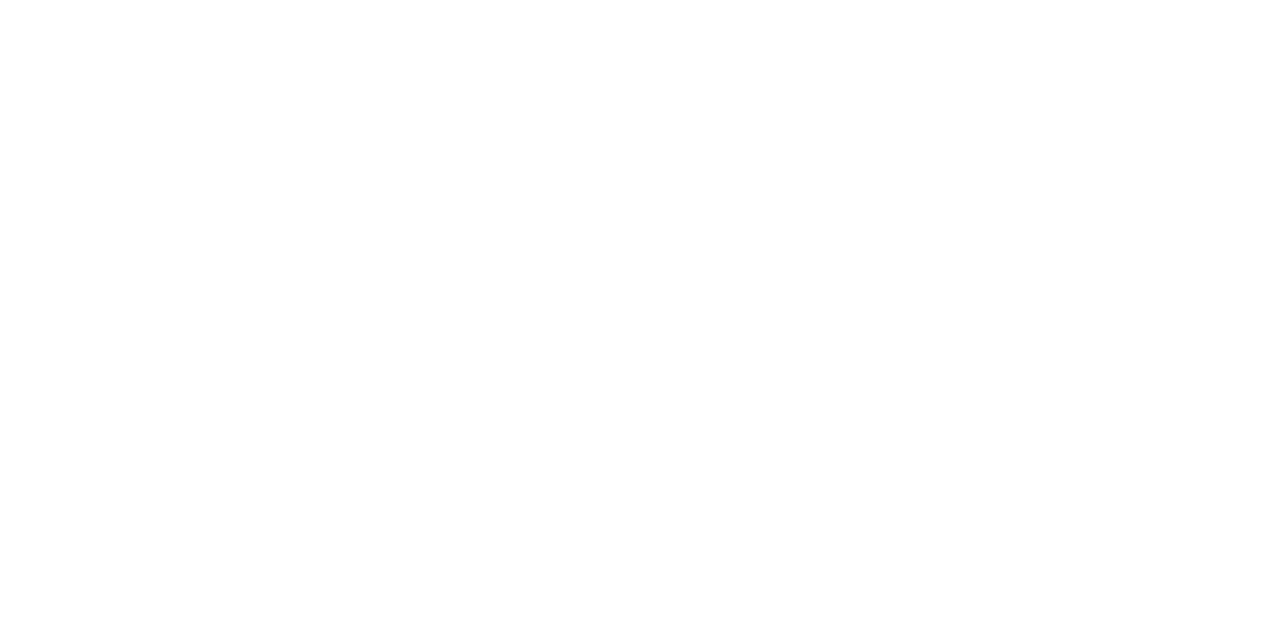
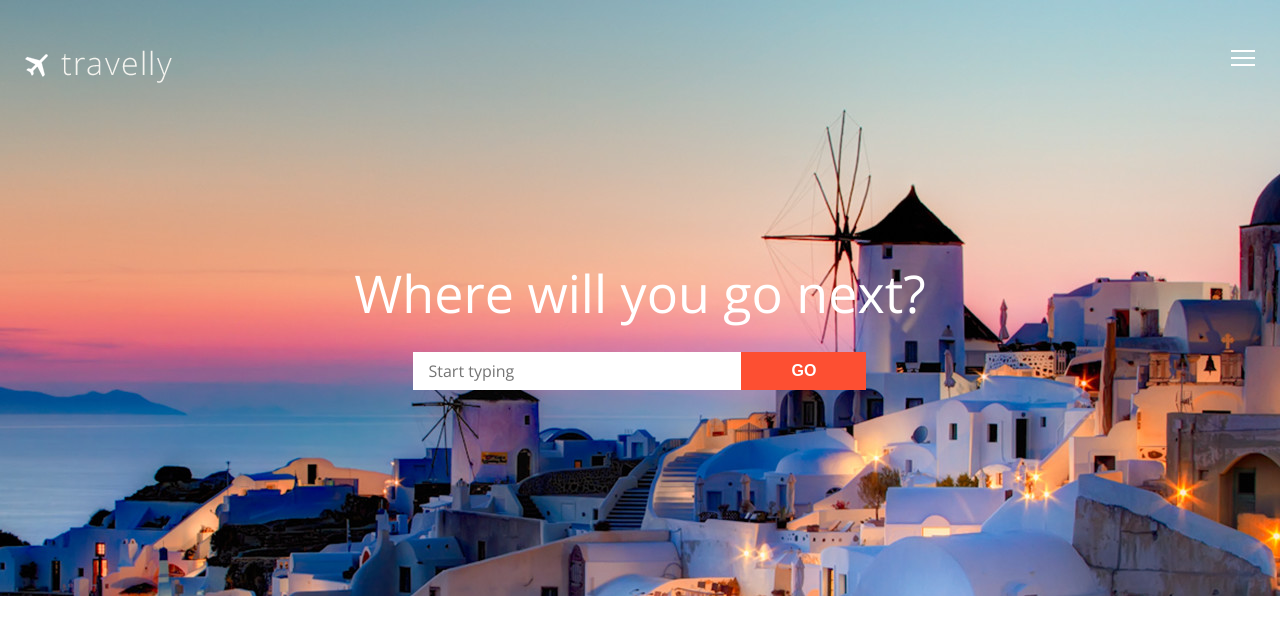
Before and after one commit to yurashalya/Travelly, a website: page index.html in a window 1280 px wide. Drawn offline with nearby package versions, Linux system fonts and the light colour scheme.

Commit message:
Header done

```diff
--- a/index.html
+++ b/index.html
@@ -8,6 +8,32 @@
 	<title>Travelly</title>
 </head>
 <body>
-
+	<header id="header" class="header">
+		<div class="container">
+			<div class="row">
+				<nav>
+					<a href="#">
+						<img src="img/logo.png" alt="Travelly" class="logo">
+					</a>
+				</nav>
+				<div class="hamb">
+					<span></span>
+					<span></span>
+					<span></span>
+				</div>
+			</div>
+			<div class="row justify-content-center">
+				<div class="offer">
+					<h1 class="offer__title">
+						Where will you go next?
+					</h1>
+					<form action="#" class="offer__form justify-content-center">
+						<input type="text" placeholder="Start typing">
+						<button type="submit">Go</button>
+					</form>
+				</div>
+			</div>
+		</div>
+	</header>
 </body>
 </html><!-- test -->
--- a/sass/main.scss
+++ b/sass/main.scss
@@ -2,5 +2,84 @@
 @include reset();
 
 body {
-	font-size: 20px;
+	font-size: 15px;
+	font-family: 'Open Sans', sans-serif;
 }
+
+div, button, p, input, form, span a {
+	box-sizing: border-box;
+}
+
+.header {
+	background: url(../img/first-bg.jpg) no-repeat center top;
+	padding-top: 50px;
+	color: #fff;
+	padding-bottom: 206px;
+}
+
+.container {
+	@include wrapper();
+}
+
+.row {
+	@include row-flex();
+}
+
+.row {
+	justify-content: space-between;
+}
+
+.justify-content-center {
+	justify-content: center;
+}
+
+.hamb {
+	width: 24px;
+	cursor: pointer;
+}
+
+.hamb span {
+	background: #fff;
+	display: block;
+	height: 2px;
+	margin-bottom: 5px;
+}
+
+.offer {
+	margin-top: 170px;
+	text-align: center;
+
+	&__title {
+	font-size: 52px;
+	font-weight: 300;
+ 	}
+}
+
+.offer__form {
+
+	display: flex;
+	margin-top: 24px;
+
+	& input {
+		background: #fff;
+		border: 0;
+		width: 328px;
+		padding-left: 15px;
+		padding-top: 8px;
+		padding-bottom: 8px;
+		font-size: 16px;
+	}
+
+	& button {
+		background: #fd4f32;
+		color: #fff;
+		font-weight: 700;
+		font-size: 16px;
+		text-transform: uppercase;
+		width: 125px;
+		padding: 10px 0;
+		cursor: pointer;
+		display: block;
+		border: none;
+	}
+}
```
Also changed, not shown: css/main.css.
